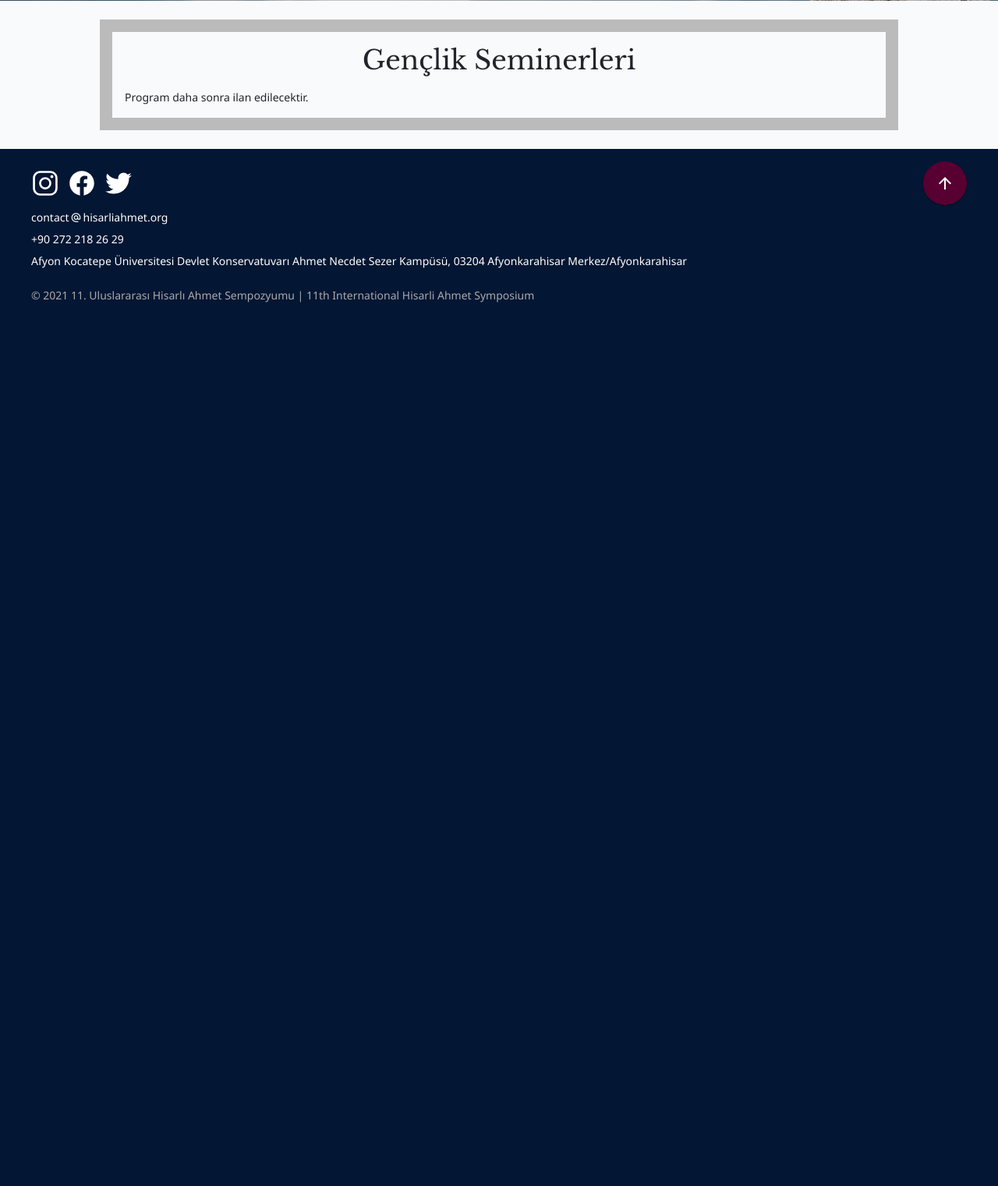
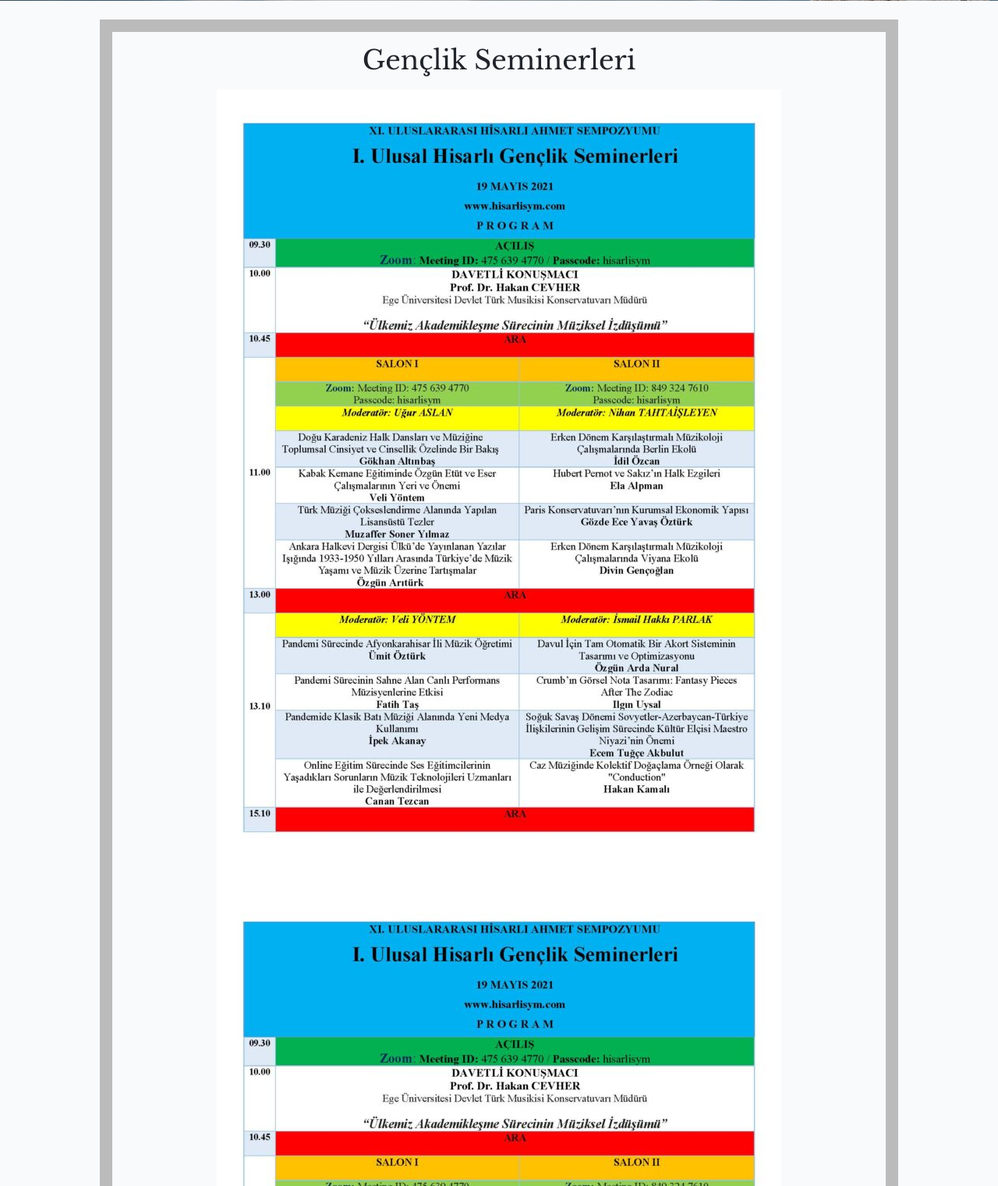
Before and after one commit to ihpar/hisarli, a PHP site: page /youth-seminars.php?lang=tr in a window 1280 px wide. Shown: the part 399-1920 px from the top of the page at 78% size. Before the commit the page ends 787 px from the top, so only its background shows below. Run offline with PHP 8.4, Linux system fonts and the light colour scheme.

Commit message:
inner static pages

```diff
--- a/youth-seminars.php
+++ b/youth-seminars.php
@@ -67,7 +67,11 @@ require_once "langs/lang_youth-seminars.php";
         <div class="pad-10-per">
           <div class="cerceve">
             <h3 class="center-text sec-h3"><?php echo($lang_youth_sem["genclik_seminerleri"][$pref_lang]); ?></h3>
-                        <?php echo($lang_youth_sem["ilan_edilecektir"][$pref_lang]); ?>
+            <div style="width: 100%; text-align: center;">
+              <img src="img/genclik/genclik_1.jpg" style="max-width: 100%;">
+              <br>
+              <img src="img/genclik/genclik_1.jpg" style="max-width: 100%;">
+            </div>
           </div>
         </div>
       </section>
```
Also changed, not shown: img/genclik/genclik_1.jpg (added), img/genclik/genclik_2.jpg (added). Lines whose indentation alone changed are shown as unchanged.
